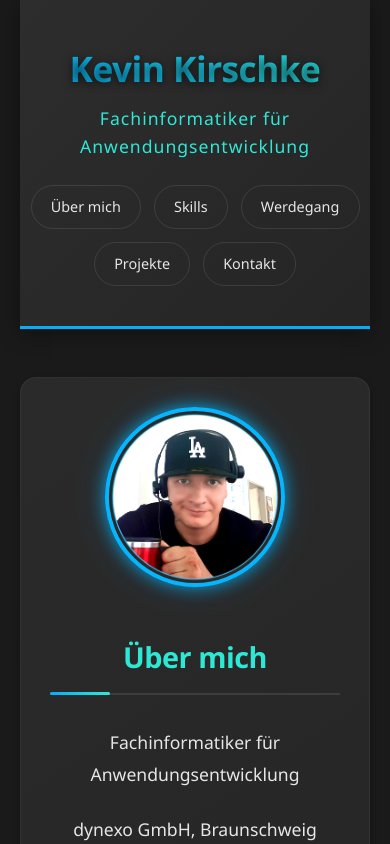
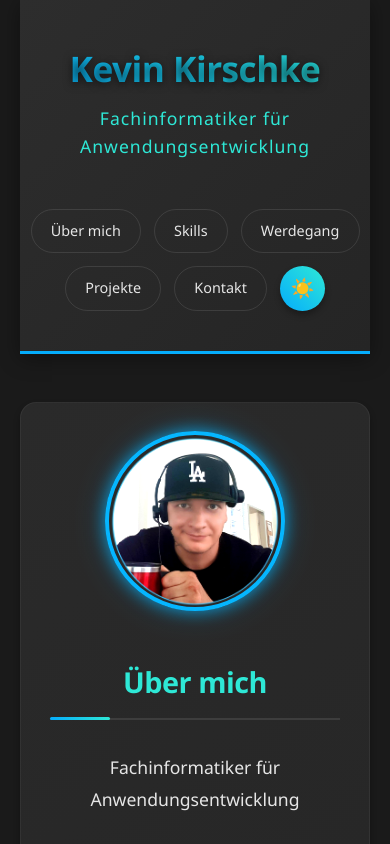
Before and after one commit to KevinKirschke/Portfolio, a React (Vite) app: page / in a window 390 px wide. Shown: the top 844 px of the page. Built offline with nearby package versions, Linux system fonts and the light colour scheme.

Commit message:
new lebenslauf

```diff
--- a/src/App.jsx
+++ b/src/App.jsx
@@ -1,4 +1,3 @@
-
 // src/App.jsx
 import React, { useState, useRef, useEffect } from 'react';
 import './index.css';
@@ -11,6 +10,12 @@ const App = () => {
   const contactCardRef = useRef(null);
   const carouselRef = useRef(null);
   const [showQR, setShowQR] = useState(false);
+  const [isDarkMode, setIsDarkMode] = useState(true);
+
+  // Dark/Light Mode Toggle
+  const toggleDarkMode = () => {
+    setIsDarkMode(!isDarkMode);
+  };
 
   // Skill-Daten
   const skills = [
@@ -65,19 +70,36 @@ const App = () => {
   }, []);
 
   return (
-    <div className="portfolio-container">
+    <div className={`portfolio-container ${isDarkMode ? 'dark-mode' : 'light-mode'}`}>
       <header>
-        <h1>Kevin Kirschke</h1>
-        <p className="subtitle">Fachinformatiker für Anwendungsentwicklung</p>
+        <div className="header-content">
+          <div className="header-text">
+            <h1>Kevin Kirschke</h1>
+            <p className="subtitle">Fachinformatiker für Anwendungsentwicklung</p>
+          </div>
+        </div>
         <nav>
           <a href="#about">Über mich</a>
           <a href="#skills">Skills</a>
           <a href="#experience">Werdegang</a>
           <a href="#projects">Projekte</a>
           <a href="#contact">Kontakt</a>
+          <button
+            className="theme-toggle nav-theme-toggle"
+            onClick={toggleDarkMode}
+            aria-label={isDarkMode ? 'Zu Light Mode wechseln' : 'Zu Dark Mode wechseln'}
+          >
+            <span className="theme-icon">
+              {isDarkMode ? '☀️' : '🌙'}
+            </span>
+            <span className="theme-text">
+              {isDarkMode ? 'Light' : 'Dark'}
+            </span>
+          </button>
         </nav>
       </header>
 
+      {/* Rest deiner Komponente bleibt gleich */}
       <main>
         <section id="about" className="profile-section">
           <div className="profile-header">
@@ -126,6 +148,7 @@ const App = () => {
           </div>
         </section>
 
+        {/* Rest deiner Sections bleiben gleich */}
         <section id="skills">
           <h2>Meine Skills</h2>
           <div className="skills-container">
@@ -240,8 +263,7 @@ const App = () => {
       <footer id="contact">
         <p>&copy; {new Date().getFullYear()} Kevin Kirschke</p>
         <p>Alle Rechte vorbehalten</p>
-            {/* QR Code Canvas */}
-      <QRContact isOpen={showQR} onClose={() => setShowQR(false)} />
+        <QRContact isOpen={showQR} onClose={() => setShowQR(false)} />
       </footer>
     </div>
   );
--- a/src/index.css
+++ b/src/index.css
@@ -1,4 +1,8 @@
 /* index.css - Modern UI Upgrade */
+
+
+/*
+
 :root {
   --dark-gray: #1a1a1a;
   --medium-gray: #2d2d2d;
@@ -13,6 +17,297 @@
   --glow-teal: 0 0 15px rgba(46, 232, 214, 0.7);
   --transition: all 0.3s cubic-bezier(0.4, 0, 0.2, 1);
 }
+
+*/
+
+/* Dark/Light Mode Variablen */
+:root {
+  /* Dark Mode Variablen (Standard) */
+  --dark-gray: #1a1a1a;
+  --medium-gray: #2d2d2d;
+  --light-gray: #3d3d3d;
+  --text-light: #e6e6e6;
+  --text-muted: #b3b3b3;
+  --accent-blue: #05adfc;
+  --accent-teal: #2ee8d6;
+  --accent-purple: #a78bfa;
+  --shadow: 0 4px 6px rgba(0, 0, 0, 0.3);
+  --glow-blue: 0 0 15px rgba(5, 173, 252, 0.7);
+  --glow-teal: 0 0 15px rgba(46, 232, 214, 0.7);
+  --transition: all 0.3s cubic-bezier(0.4, 0, 0.2, 1);
+}
+
+.light-mode {
+  /* Light Mode Variablen */
+  --dark-gray: #f5f5f5;
+  --medium-gray: #e0e0e0;
+  --light-gray: #d0d0d0;
+  --text-light: #333333;
+  --text-muted: #666666;
+  --accent-blue: #007acc;
+  --accent-teal: #00a896;
+  --accent-purple: #7c3aed;
+  --shadow: 0 4px 6px rgba(0, 0, 0, 0.1);
+  --glow-blue: 0 0 15px rgba(0, 122, 204, 0.4);
+  --glow-teal: 0 0 15px rgba(0, 168, 150, 0.4);
+}
+
+
+
+
+
+
+
+
+
+
+
+  /* Light Mode Text Anpassungen für Karussell-Inhalte */
+.light-mode .carousel-body,
+.light-mode .carousel-body p,
+.light-mode .carousel-body li,
+.light-mode .carousel-body span,
+.light-mode .timeline-content,
+.light-mode .education-content,
+.light-mode .education-content p,
+.light-mode .education-content li,
+.light-mode .experience-content,
+.light-mode .experience-content p,
+.light-mode .qualifications-container,
+.light-mode .qualifications-container li,
+.light-mode .interests-container,
+.light-mode .interests-container li,
+.light-mode .personal-container,
+.light-mode .personal-container p {
+  color: var(--text-light) !important;
+}
+
+/* Spezifische Anpassungen für Timeline */
+.light-mode .timeline-date {
+  color: var(--accent-blue) !important;
+}
+
+.light-mode .timeline-content {
+  color: var(--text-light) !important;
+}
+
+/* Education Section */
+.light-mode .education-item h4 {
+  color: var(--accent-blue) !important;
+}
+
+.light-mode .education-content p,
+.light-mode .education-content li {
+  color: var(--text-light) !important;
+}
+
+/* Experience Section */
+.light-mode .experience-item h4 {
+  color: var(--accent-blue) !important;
+}
+
+.light-mode .experience-content p {
+  color: var(--text-light) !important;
+}
+
+/* Qualifications Section */
+.light-mode .qualifications-column h4 {
+  color: var(--accent-blue) !important;
+}
+
+.light-mode .qualifications-column li {
+  color: var(--text-light) !important;
+}
+
+/* Interests Section */
+.light-mode .interests-column h4 {
+  color: var(--accent-blue) !important;
+}
+
+.light-mode .interests-column li {
+  color: var(--text-light) !important;
+}
+
+/* Personal/Contact Section */
+.light-mode .personal-info h4,
+.light-mode .contact-info h4 {
+  color: var(--accent-blue) !important;
+}
+
+.light-mode .personal-info p,
+.light-mode .contact-info p {
+  color: var(--text-light) !important;
+}
+
+/* Listen Anpassungen */
+.light-mode .timeline-list li:before {
+  color: var(--accent-teal) !important;
+}
+
+.light-mode .timeline-list li span {
+  color: var(--accent-teal) !important;
+  background: rgba(0, 122, 204, 0.1) !important;
+}
+
+
+
+
+/* Light Mode Anpassungen für Profil-Bereich */
+.light-mode .profile-info h2,
+.light-mode .profile-title,
+.light-mode .profile-company,
+.light-mode .profile-bio p,
+.light-mode .profile-info p {
+  color: var(--text-light) !important;
+}
+
+.light-mode .profile-email {
+  color: var(--accent-blue) !important;
+}
+
+/* Überschriften im Profil-Bereich */
+.light-mode .profile-info h2 {
+  color: var(--accent-teal) !important;
+}
+
+/* Spezifisch für die Bio */
+.light-mode .profile-bio p {
+  color: var(--text-light) !important;
+  line-height: 1.7;
+}
+
+
+
+
+
+
+
+
+
+
+
+
+/* Header Layout Anpassungen */
+.header-content {
+  display: flex;
+  justify-content: space-between;
+  align-items: center;
+  flex-wrap: wrap;
+  gap: 1rem;
+  margin-bottom: 1.5rem;
+}
+
+.header-controls {
+  position: absolute;
+  top: 20px;
+  right: 20px;
+  display: flex;
+  align-items: center;
+}
+
+.header-text {
+  flex: 1;
+  min-width: 300px;
+}
+
+.header-controls {
+  display: flex;
+  align-items: center;
+}
+
+/* Theme Toggle Button */
+.theme-toggle {
+  background: linear-gradient(45deg, var(--accent-blue), var(--accent-teal));
+  color: white;
+  border: none;
+  padding: 0.7rem 1.2rem;
+  border-radius: 50px;
+  cursor: pointer;
+  transition: var(--transition);
+  display: flex;
+  align-items: center;
+  gap: 0.5rem;
+  font-weight: 500;
+  box-shadow: var(--shadow);
+}
+
+.theme-toggle:hover {
+  transform: translateY(-2px);
+  box-shadow: 0 6px 20px rgba(5, 173, 252, 0.4);
+}
+
+.theme-icon {
+  font-size: 1.2rem;
+}
+
+.theme-text {
+  font-size: 0.9rem;
+}
+
+/* Light Mode spezifische Anpassungen */
+.light-mode body {
+  background-color: var(--dark-gray);
+  color: var(--text-light);
+}
+
+.light-mode header {
+  background: linear-gradient(135deg, var(--medium-gray) 0%, #e5e5e5 100%);
+  border-bottom: 3px solid var(--accent-blue);
+}
+
+.light-mode section {
+  background: linear-gradient(145deg, #f0f0f0, #e5e5e5);
+  border: 1px solid rgba(0, 0, 0, 0.1);
+}
+
+.light-mode .skill-item {
+  background: rgba(208, 208, 208, 0.5);
+}
+
+.light-mode .skill-bar {
+  background-color: rgba(0, 0, 0, 0.1);
+}
+
+.light-mode .project-card {
+  background: linear-gradient(145deg, #f0f0f0, #e5e5e5);
+  border: 1px solid rgba(0, 0, 0, 0.1);
+}
+
+.light-mode .contact-card {
+  background: linear-gradient(145deg, #f0f0f0, #e5e5e5);
+  border: 1px solid var(--accent-blue);
+}
+
+.light-mode footer {
+  background: linear-gradient(180deg, #f5f5f5 0%, #e8e8e8 100%);
+  border-top: 1px solid var(--light-gray);
+}
+
+/* Responsive Design für den Theme Toggle */
+@media (max-width: 768px) {
+  .header-content {
+    flex-direction: column;
+    text-align: center;
+  }
+
+  .header-text {
+    min-width: auto;
+  }
+
+  .theme-text {
+    display: none; /* Text auf mobilen Geräten ausblenden */
+  }
+
+  .theme-toggle {
+    padding: 0.8rem;
+    border-radius: 50%;
+    width: 45px;
+    height: 45px;
+    justify-content: center;
+  }
+}
+
+/* Rest deines bestehenden CSS bleibt erhalten */
 
 * {
   margin: 0;
@@ -787,4 +1082,9 @@ section {
   }
 
 
+
+
+
+
+
 }
```
